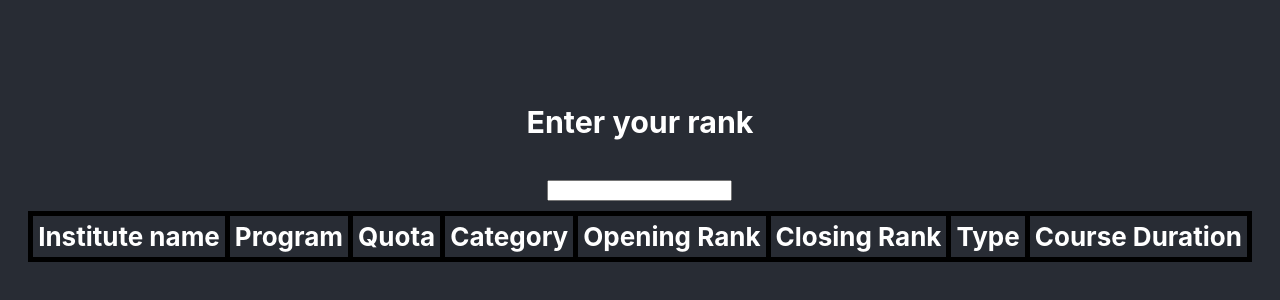
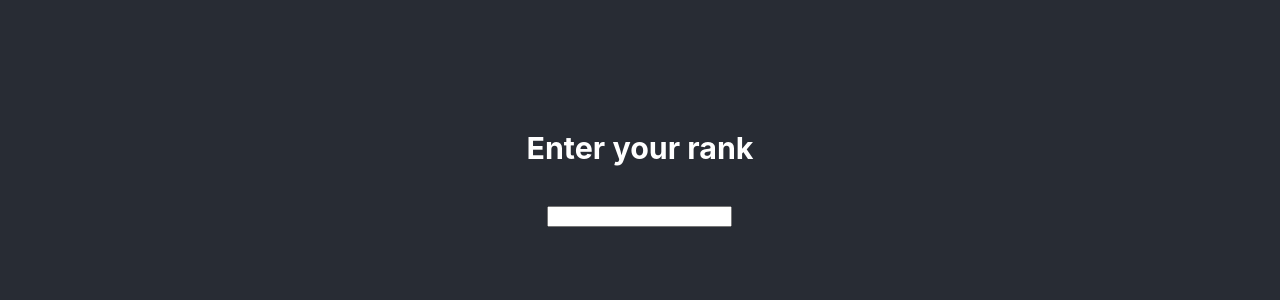
Before and after one commit to 2AMDevs/no-bs-college-predictor, a React (Create React App) app: page / in a window 1280 px wide. Shown: the part 232-532 px from the top of the page. Built offline with nearby package versions, Linux system fonts and the light colour scheme.

Commit message:
fix font size

```diff
--- a/src/CollegePredictor/CollegePredictor.js
+++ b/src/CollegePredictor/CollegePredictor.js
@@ -9,7 +9,7 @@ function CollegePredictor () {
 
   const filterColleges = (e) => {
     const filteredColleges = collegeData.filter(
-      (college) => college.closingRank <=parseInt(e.target.value, 10));
+      (college) => parseInt(e.target.value, 10) <= college.closingRank);
     setColleges(filteredColleges);
   }
 
@@ -21,7 +21,7 @@ function CollegePredictor () {
         className="rank-input"
         onChange={filterColleges}
       />
-      <PredictionTable colleges={colleges}/>
+      {colleges.length > 0 && <PredictionTable colleges={colleges}/>}
     </div>
   );
 }
--- a/src/PredictionTable/PredictionTable.css
+++ b/src/PredictionTable/PredictionTable.css
@@ -4,6 +4,10 @@ table, th, td {
   padding: 5px;
 }
 
+th {
+  font-size: 16px;
+}
+
 td {
   font-size: 18px;
 }
```
